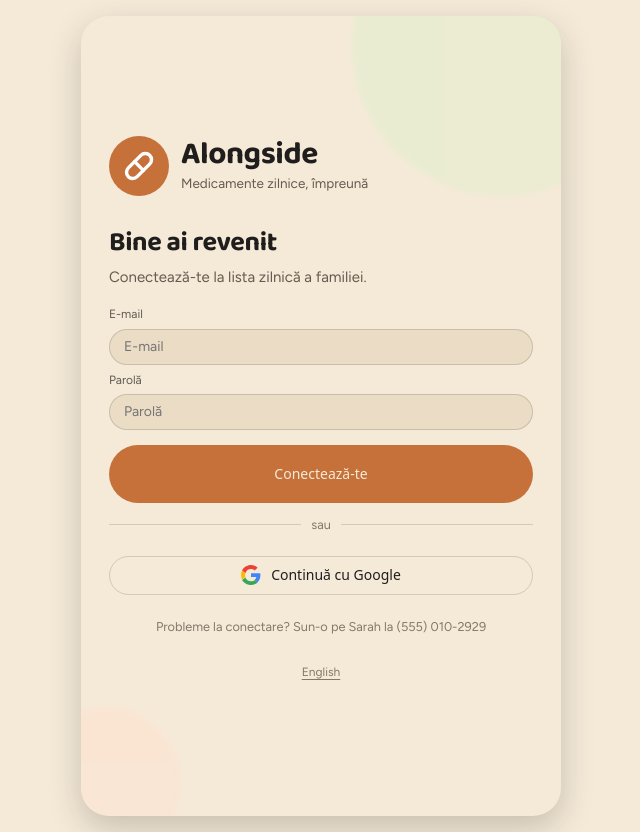
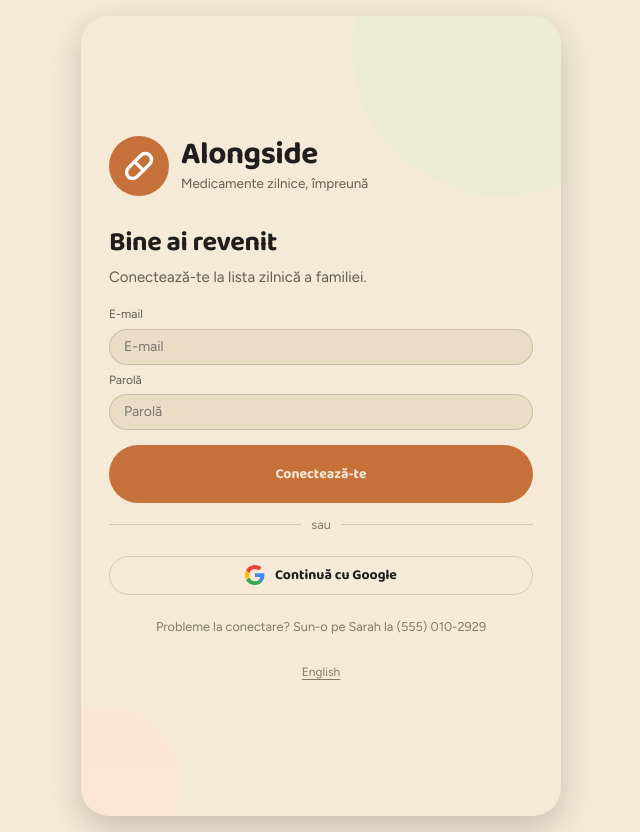
Before and after one commit to smikees/med-stamih, a PHP site: page / in a window 1280 px wide. Shown: the whole page, without its empty margins (319-959 px from the left). Run offline with PHP 8.4, Linux system fonts and the light colour scheme; a stand-in replaces the project's code that opens the database connection; some web fonts are replaced.

Commit message:
fix: RO diacritics (swap --font-heading to Baloo 2 for lang=ro) + dialog z-index above content/tabbar

```diff
--- a/app.css
+++ b/app.css
@@ -10,6 +10,10 @@ body {
 }
 h1, h2, h3, .display { font-family: var(--font-heading, 'Caprasimo'), cursive; letter-spacing: -0.015em; line-height: 1.12; }
 :lang(ro) h1, :lang(ro) h2, :lang(ro) h3, :lang(ro) .display { font-family: 'Baloo 2', system-ui, sans-serif; font-weight: 700; }
+/* Caprasimo lacks Romanian diacritics (ă ș ț î) — for RO, swap the heading FONT
+   VARIABLE itself so every consumer (headings, .btn, .dialog-title, .card-title)
+   uses Baloo 2 and diacritics render consistently. */
+html[lang="ro"] { --font-heading: 'Baloo 2', system-ui, sans-serif; --font-heading-weight: 700; }
 
 /* The phone-shaped app column, centered on desktop, full-bleed on mobile. */
 #frame {
@@ -124,3 +128,7 @@ h1, h2, h3, .display { font-family: var(--font-heading, 'Caprasimo'), cursive; l
 .segrow { display: flex; gap: 8px; flex-wrap: wrap; }
 .set-label { font-weight: 700; margin-bottom: 8px; display: flex; align-items: center; gap: 6px; }
 .dialog-body .field { margin-bottom: 12px; }
+/* dialog must sit above the app content (content z:1) and tab bar (z:5) */
+.dialog-backdrop { z-index: 1000; }
+.dialog { position: relative; z-index: 1001; max-height: 90vh; overflow-y: auto; width: min(440px, 100%); }
+.dialog-title { font-size: 1.5em; margin-bottom: 4px; }
--- a/index.html
+++ b/index.html
@@ -12,7 +12,7 @@
   <link rel="preconnect" href="https://fonts.gstatic.com" crossorigin>
   <link href="https://fonts.googleapis.com/css2?family=Caprasimo&family=Figtree:wght@400;600;700&family=Baloo+2:wght@700&display=swap" rel="stylesheet">
   <link rel="stylesheet" href="/styles.css?v=1">
-  <link rel="stylesheet" href="/app.css?v=3">
+  <link rel="stylesheet" href="/app.css?v=4">
 </head>
 <body>
   <div id="frame"><div id="root" class="screen"><div class="content center muted" style="padding-top:40vh">…</div></div></div>
```
